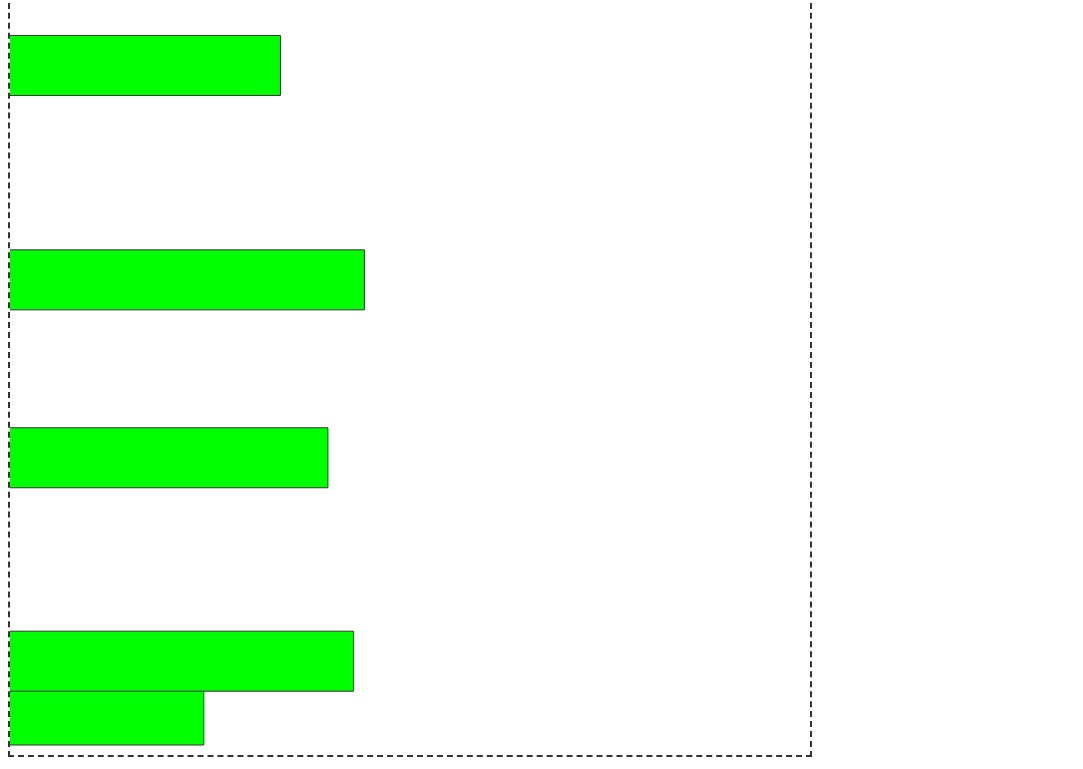
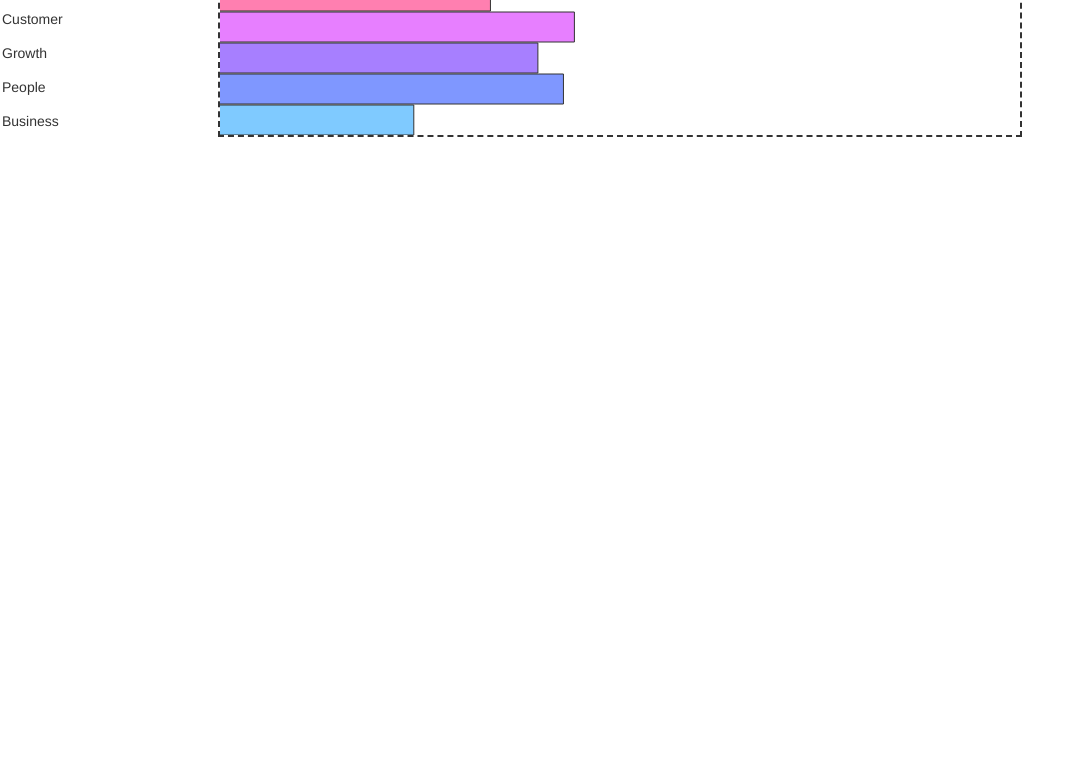
Before and after one commit to Tronman/Codecamp_projects, a plain HTML site: page bar_loader/bar_graph.html in a window 1280 px wide. Shown: the part 97-866 px from the top of the page, without its empty margins (0-1083 px from the left). After the commit the page ends 800 px from the top, so only its background shows below. Drawn offline with nearby package versions, Linux system fonts and the light colour scheme.

Commit message:
working bars but not percentage showing

```diff
--- a/bar_loader/bar_graph.html
+++ b/bar_loader/bar_graph.html
@@ -1,53 +1,108 @@
 <!DOCTYPE html>
 <html>
+
 <head>
     <title></title>
     <style type="text/css">
+    .sub_topic{
+    	text-align: center;
+    }
+    .data {
+    	background: : grey;
+    }
+    p {
+    	padding: 2px;
+    }
     canvas {
         border: 2px dashed #333;
     }
     </style>
+    <script src="https://ajax.googleapis.com/ajax/libs/jquery/3.3.1/jquery.min.js"></script>
+    <!-- Latest compiled and minified CSS -->
+    <link rel="stylesheet" href="https://maxcdn.bootstrapcdn.com/bootstrap/3.3.7/css/bootstrap.min.css" integrity="sha384-BVYiiSIFeK1dGmJRAkycuHAHRg32OmUcww7on3RYdg4Va+PmSTsz/K68vbdEjh4u" crossorigin="anonymous">
+    <!-- Optional theme -->
+    <link rel="stylesheet" href="https://maxcdn.bootstrapcdn.com/bootstrap/3.3.7/css/bootstrap-theme.min.css" integrity="sha384-rHyoN1iRsVXV4nD0JutlnGaslCJuC7uwjduW9SVrLvRYooPp2bWYgmgJQIXwl/Sp" crossorigin="anonymous">
+    <!-- Latest compiled and minified JavaScript -->
+    <script src="https://maxcdn.bootstrapcdn.com/bootstrap/3.3.7/js/bootstrap.min.js" integrity="sha384-Tc5IQib027qvyjSMfHjOMaLkfuWVxZxUPnCJA7l2mCWNIpG9mGCD8wGNIcPD7Txa" crossorigin="anonymous"></script>
 </head>
 
 <body>
-<p>Histograms</p>
-
-<canvas id="graph" height="800" width="800"></canvas>
+    <h1 class="sub_topic">Senior Analyst</H1>
+    <div class="row">
+        <div class="col-sm-2 data">
+        	<p>Overview</p>
+        	<p>Customer</p>
+        	<p>Growth</p>
+        	<p>People</p>
+        	<p>Business</p>
+        </div>
+        <div class="col-sm-8">
+            <canvas id="graph" height="160" width="800"></canvas>
             <script type="text/javascript">
-	var values = [12,53,46,56,33];
+            var values = [12, 53, 46, 56, 33];
             window.addEventListener("DOMContentLoaded", buildChart, false);
 
-	function buildChart(){
+            var sum = values.reduce(function(tot, amount) {
+                return tot + amount;
+            });
+
+            console.log(sum);
+
+            function buildChart() {
 
                 var total = 0;
-		for (var i = 0; i < values.length ; i++) {
+                for (var i = 0; i < values.length; i++) {
                     total += values[i];
                 }
 
+                var average = sum / i;
+                console.log(average);
                 var canvas = document.querySelector("#graph");
                 var context = canvas.getContext("2d");
                 var numPoints = values.length;
                 var padding = 10;
                 var start = padding;
+                var colors = ["#7FCAFF", "#7F97FF", "#A77FFF", "#E77FFF", "#FF7FB0", "#FF9C7E", "#FFD77E", "#FFF17E", "#F3FF7E"];
 
-		var colour = "#00FF00";
-		context.fillStyle = colour;
                 context.strokeStyle = "#333";
                 context.lineWidth = 1;
-		var renderingArea = (canvas.width)  - 20- (padding * numPoints );
-		context.rotate(270 * Math.PI /180);
-		context.translate(-800,-50);
-		for (var i = 0; i < values.length ; i++) {
+                var renderingArea = (canvas.width) - 20 - (padding * numPoints);
+                // context.font = "20px Georgia";
+                // context.fillText("Hello World!", start / 2, side /2 );
+                context.fillText("hellow text", canvas.width /3 , canvas.height /2);
+                context.rotate(270 * Math.PI / 180);
+                context.translate(-170, -50);
+                for (var i = 0; i < values.length; i++) {
+                    context.fillStyle = colors[i];
                     var pct = (values[i] / total);
                     var side = renderingArea * pct;
                     context.beginPath();
+                    context.rect(start, 0,30, side + 200);
+                    context.fill();
+                    context.font = "20px Georgia";
+                    context.stroke();
+                    start = start + 31;
 
-			context.rect(start, 0, 60, side + 200);
-			context.fill();
-			context.stroke();
-			start = start + side +10 ;
+                }
+                context.rotate(270 * Math.PI / 180);
+                context.translate(-500, -50);
+                context.rotate(270 * Math.PI / 180);
+                context.translate(-500, -50);
+                context.rotate(270 * Math.PI / 180);
+                context.translate(-800, 55);
+                context.strokeStyle = "#333";
+                context.fillStyle = "#000000";
+                for (var i = 0; i < values.length; i++) {
+
+                    context.fillText(((values[i] / average) * 100).toFixed(0) + "%",  canvas.height/2 , canvas.width/4);
+                  //  console.log(side);
+                    console.log(start);
                 }
             }
             </script>
+        </div>
+
+    </div>
 </body>
+
 </html>
```
Lines whose indentation alone changed are shown as unchanged.
